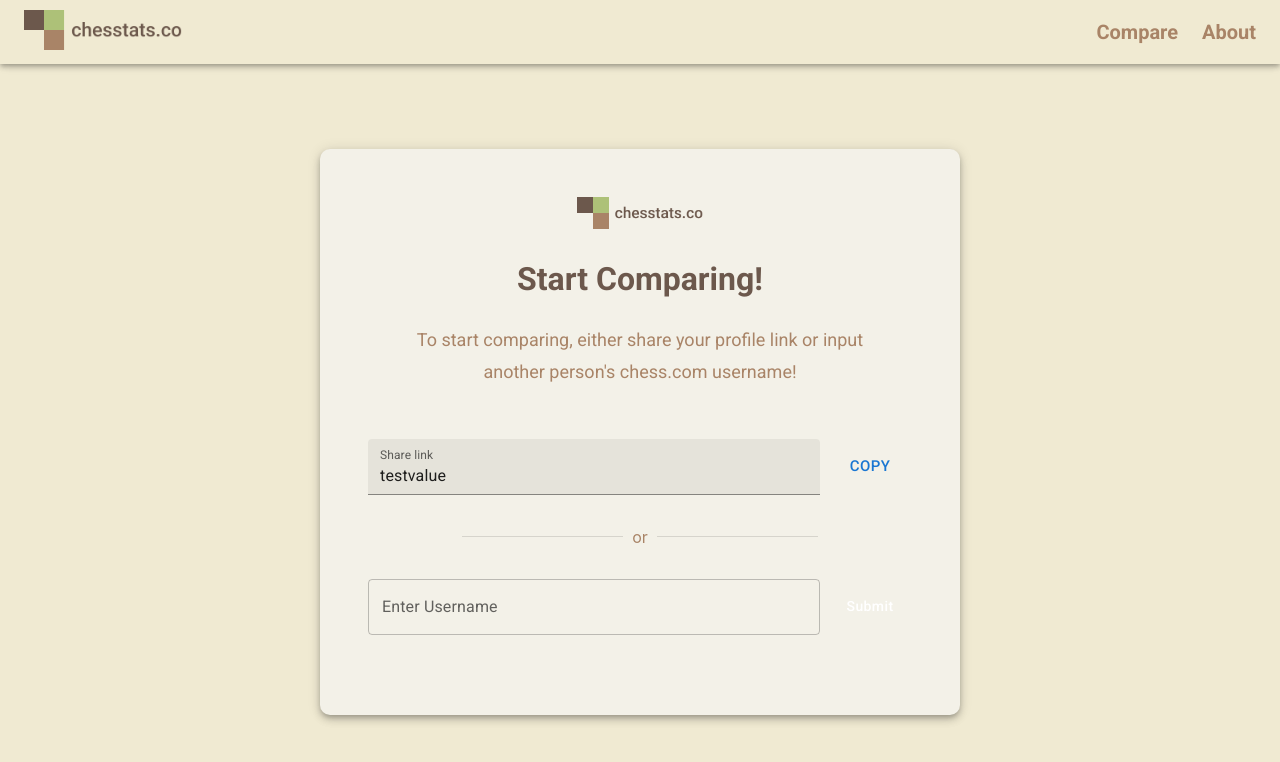
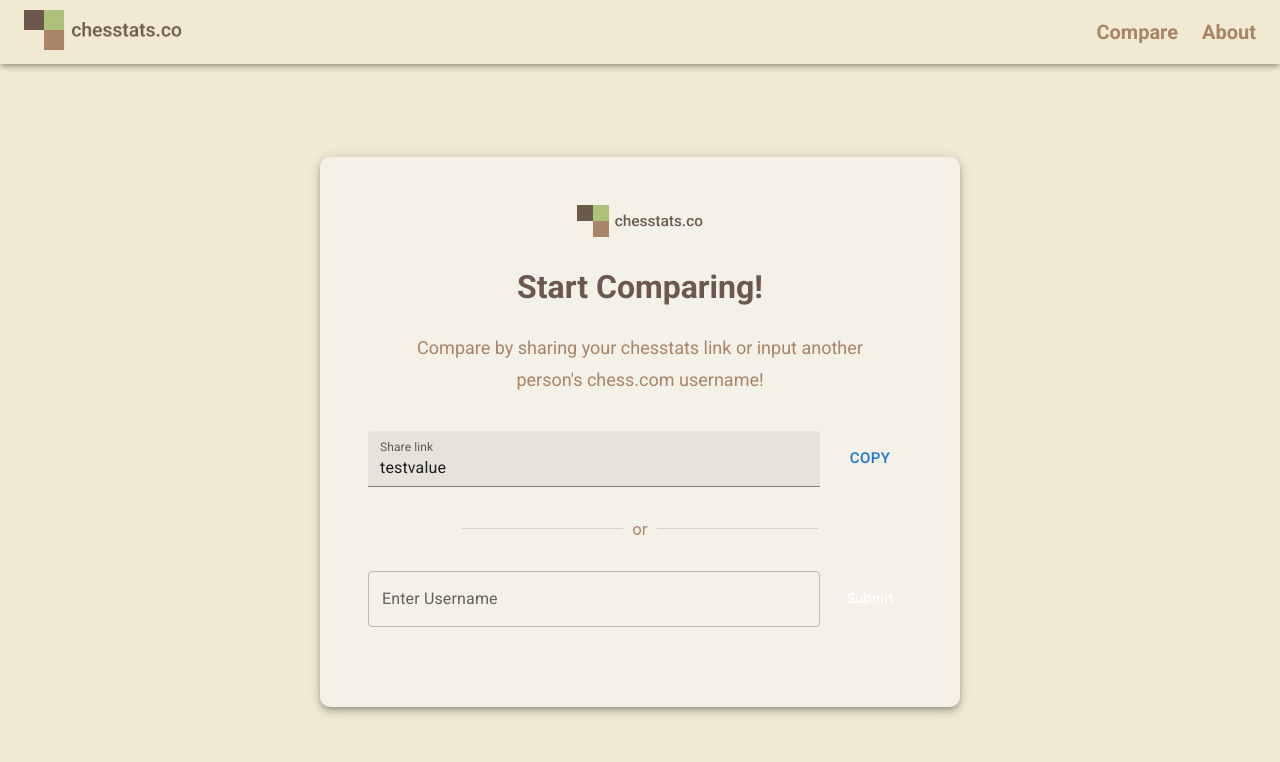
Before and after one commit to danikrisdayadi/chesstats, a React (Create React App) app: page /compare/1 in a window 1280 px wide. Shown: the top 762 px of the page. Built offline with nearby package versions, Linux system fonts and the light colour scheme.

Commit message:
Fixed results page dead button

```diff
--- a/src/pages/ResultsPage.jsx
+++ b/src/pages/ResultsPage.jsx
@@ -1,7 +1,7 @@
 import { Button, Container, Grid, Stack, Divider, Dialog } from "@mui/material";
 import { useScreenshot, createFileName } from "use-react-screenshot";
 import React, { createRef, useState, useEffect } from "react";
-import { useParams } from "react-router-dom";
+import { useParams, useNavigate } from "react-router-dom";
 import { getStats } from "../utils/apiRequests";
 import { NormalButton, SuccessButton } from "../utils/utils";
 import { PaddingY } from "../components/Spacing";
@@ -45,6 +45,7 @@
     a.click();
   };
   const downloadScreenshot = () => takeScreenShot(ref.current).then(download);
+  const navigate = useNavigate();
 
   return (
     <Container maxWidth="xl">
@@ -197,7 +198,10 @@
         <NormalButton sx={{ padding: "10px 40px" }} onClick={getImage}>
           Share
         </NormalButton>
-        <SuccessButton sx={{ padding: "10px 20px" }}>
+        <SuccessButton
+          sx={{ padding: "10px 20px" }}
+          onClick={() => navigate(`/compare/${username}`)}
+        >
           Compare another user
         </SuccessButton>
       </Stack>
--- a/src/pages/SharePage.jsx
+++ b/src/pages/SharePage.jsx
@@ -37,10 +37,10 @@
             <img src="/chesstats_navbar_logo.png" alt="logo" className="logo" />
             <h2>Start Comparing!</h2>
             <p>
-              To start comparing, either share your profile link or input
-              another person's chess.com username!
+              Compare by sharing your chesstats link or input another person's
+              chess.com username!
             </p>
-            <PaddingY padding={"2vh"} />
+            <PaddingY padding={"1vh"} />
 
             <Container maxWidth="md">
               <CopyToClipboard text={`testvalue`} />
```
